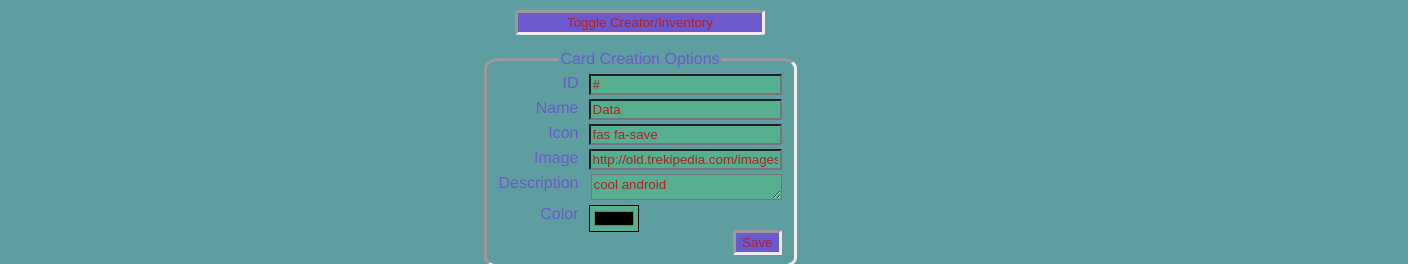
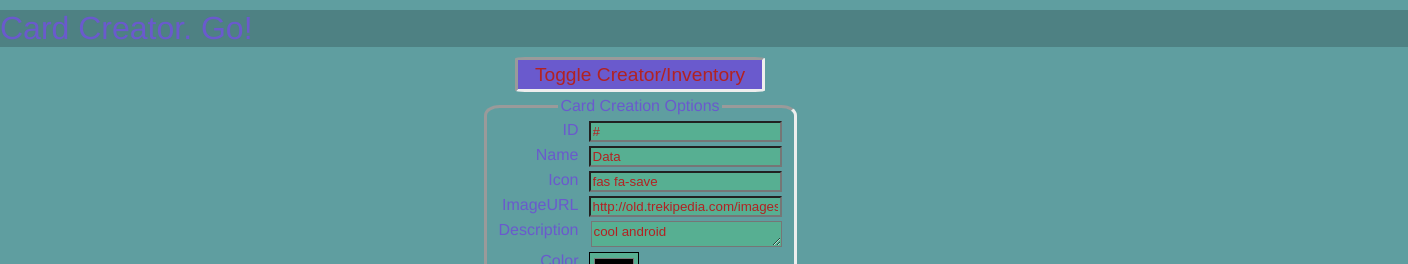
Before and after one commit to dmitrifedoruk/card-creator, a Vue app: page / in a window 1280 px wide. Shown: the top 264 px of the page, 1408 px wide, since content can reach past the window. Built offline with nearby package versions, Linux system fonts and the light colour scheme.

Commit message:
Added form validation and improved delete functionality

```diff
--- a/src/App.vue
+++ b/src/App.vue
@@ -50,6 +50,16 @@
         background-color: cadetblue;
     }
 
+    header {
+        background-color: #4e8183;
+        width: 110vw;
+        font-size: 2rem;
+        text-align: start;
+        position: relative;
+        left: -8px;
+        margin-bottom: 10px;
+    }
+
     #cardCreateWrapper {
         display: grid;
         grid-template-rows: 30px max-content 1fr;
@@ -66,9 +76,10 @@
         border-radius: 4%;
         border: inset;
         font-family: 'K2D', sans-serif;
-        height: 25px;
+        height: 35px;
         width: 250px;
         font-weight: 500;
+        font-size: 1.2rem;
         align-content: center;
     }
 
--- a/src/components/CardCreator.vue
+++ b/src/components/CardCreator.vue
@@ -1,5 +1,6 @@
 <template>
     <div>
+        <header>Card Creator.  Go!</header>
     <template v-if="toggle">
         <div id="cardCreateWrapper">
 
@@ -9,10 +10,10 @@
             <fieldset id="cardOptions">
                 <legend>Card Creation Options</legend>
 
-                <label id="idLabel">ID</label><input id="cardID" v-model="id"/>
-                <label id="nameLabel">Name</label><input id="cardName" v-model="name"/>
+                <label id="idLabel">ID</label><input id="cardID" v-model="id" required/>
+                <label id="nameLabel">Name</label><input id="cardName" v-model="name" required/>
                 <label id="iconLabel">Icon</label><input id="cardIcon" v-model="icon"/>
-                <label id="imageLabel">Image</label><input id="cardImage" v-model="image"/>
+                <label id="imageLabel">ImageURL</label><input id="cardImage" type="url" v-model="image" required/>
                 <label id="descLabel">Description</label><textarea id="cardDesc" v-model="desc"/>
                 <label id="colorLabel">Color</label><input id="cardColor" type="color" value="red" v-model="color"/>
                 <button id="saveButton" @click.prevent="save">Save</button>
@@ -84,8 +85,8 @@
                 this.$emit('click', {id:this.id,name:this.name,icon:this.icon,image:this.image,
                 desc:this.desc,color:this.color,createDate,index:this.index});
             },
-            remove: function(){
-                this.$emit('remove', {index:this.index});
+            remove: function(event){
+                this.$emit('remove', {index:event.index});
             }
         }
     }
```
